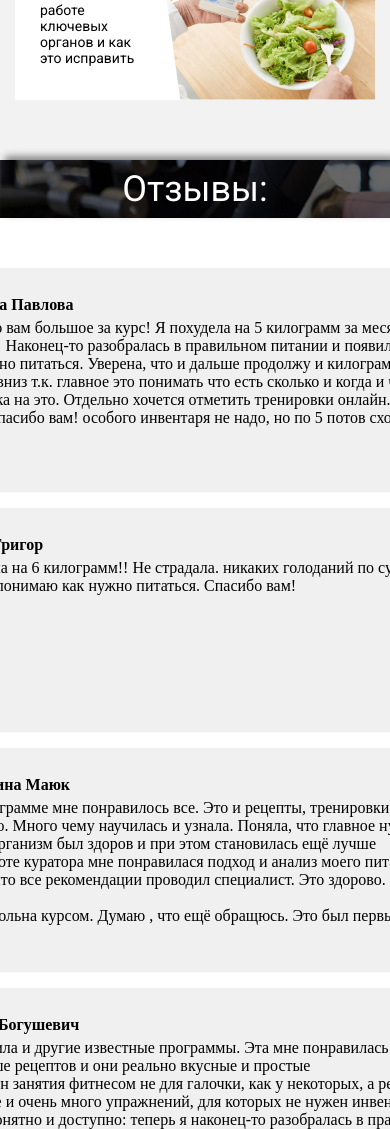
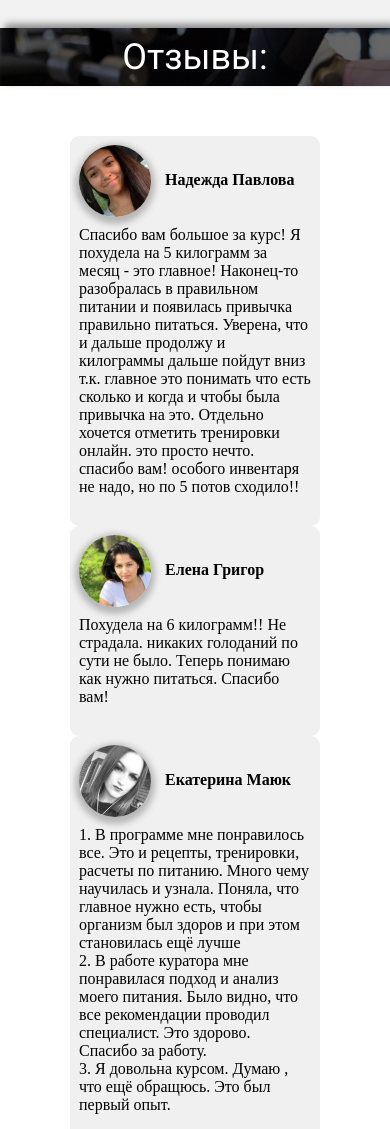
Before and after one commit to yevstrikha/light-weight, a plain HTML site: page index.html in a window 390 px wide. Shown: the part 3880-5009 px from the top of the page. Drawn offline with nearby package versions, Linux system fonts and the light colour scheme.

Commit message:
adaptive marathon

```diff
--- a/css/media.scss
+++ b/css/media.scss
@@ -291,12 +291,48 @@
   .marathon .marathon_content .marathon_body .container .marathon_block {
     margin-top: 100px;
   }
+  .reviews .review_content .container .review{
+    background-color: #f0f0f0;
+    border-radius: 9px;
+    padding: 9px 9px 30px 9px;
+    justify-content: flex-start;
+    max-width: 250px;
+    margin: auto;
+    flex-wrap: wrap;
+    position: relative;
+    .user{
+      margin-top: 0;
+      margin-bottom: 9px;
+      box-shadow: 0px 3px 6px 4px #b6b6b6;
+    }
+    .review_block{
+      position: static;
+      img{
+        display: none;
+      }
+      .review_text{
+        position: static;
+        left: 0;
+        .user_name{
+          position: absolute;
+          top: 35px;
+          left: 95px;
+        }
+      }
+    }
+  }
 
 }
 
 @media only screen and (max-width: 568px) {
   .marathon .marathon_content .marathon_body .container .marathon_block {
     margin-top: 35px;
+    .top_blocks{
+      img{
+        width: 50%;
+
+      }
+    }
   }
 }
 
--- a/css/style.scss
+++ b/css/style.scss
@@ -5,7 +5,9 @@
   margin: 0;
   box-sizing: border-box;
 }
-
+body{
+  overflow-x: hidden;
+}
 a {
   text-decoration: none;
 }
@@ -555,6 +557,7 @@ nav{
             display: flex;
             align-items: center;
             justify-content: space-between;
+
             img {
               display: block;
               width: 100%;
```
Also changed, not shown: css/media.css, css/style.css, 2 other files.
